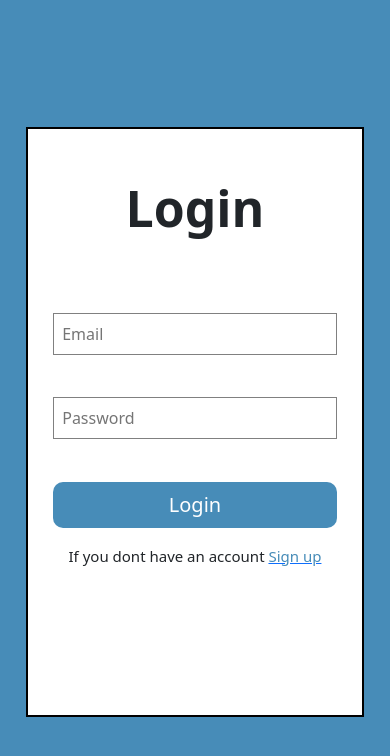
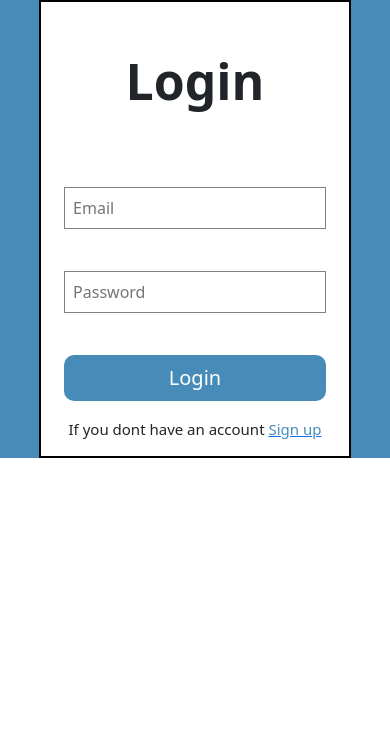
Before and after one commit to RalfiWardhana/client_nutech, a React (Create React App) app: page /login in a window 390 px wide. Shown: the top 756 px of the page. Built offline with nearby package versions, Linux system fonts and the light colour scheme.

Commit message:
first commitz

```diff
--- a/src/styles/login.css
+++ b/src/styles/login.css
@@ -108,9 +108,16 @@
 }
 
 @media only screen and (min-width:250px) and (max-width: 600px) {
+    .flex-center{
+        display: flex;
+        justify-content: center;
+        align-items: center;
+        height: 140%;
+        background-color: #478cb8;
+    }
     .square{
-        width: 40vh;
-        height: 70vh;
+        width: 80%;
+        height: 80%;
         border: 2px solid black;
         display: flex;
         flex-direction: column;
@@ -118,8 +125,8 @@
         background-color: white;
     }
     .square-register{
-        width: 40vh;
-        height: 80vh;
+        width: 400%;
+        height: 800%;
         border: 2px solid black;
         display: flex;
         flex-direction: column;
```
